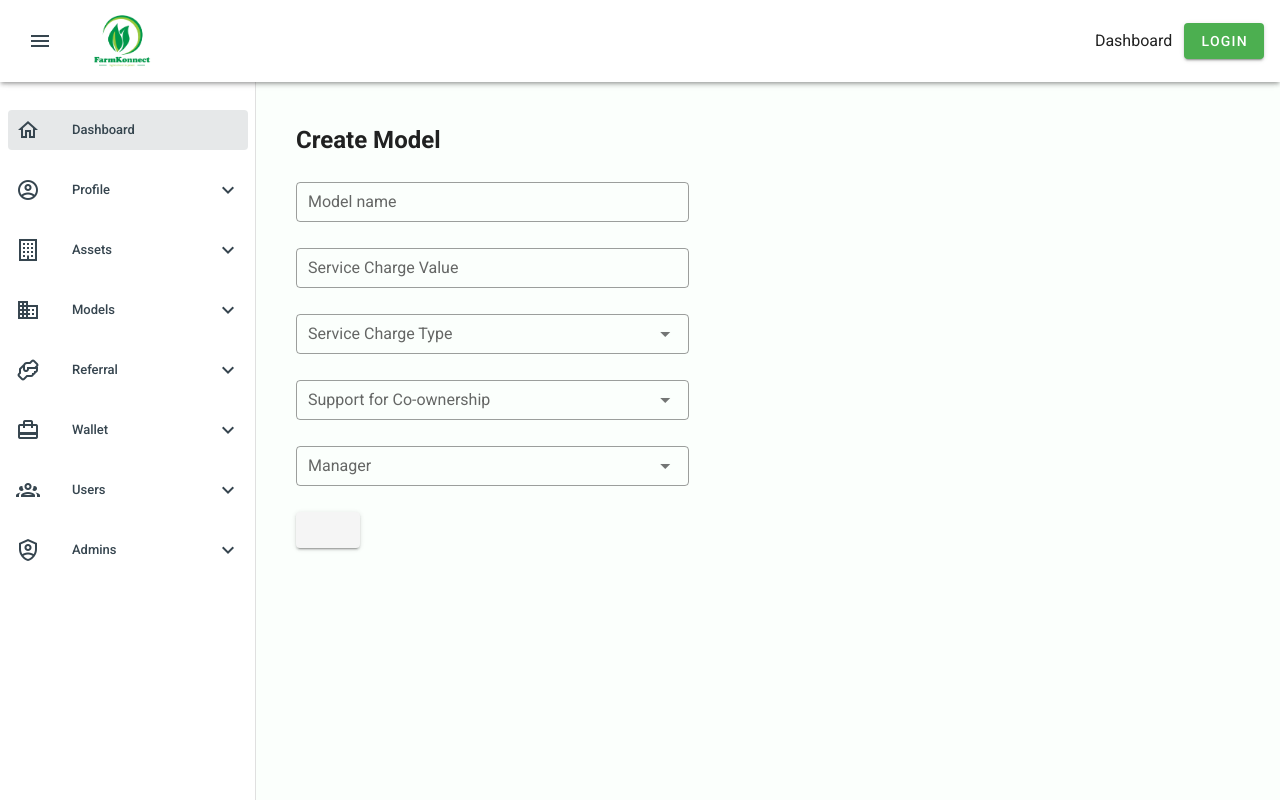
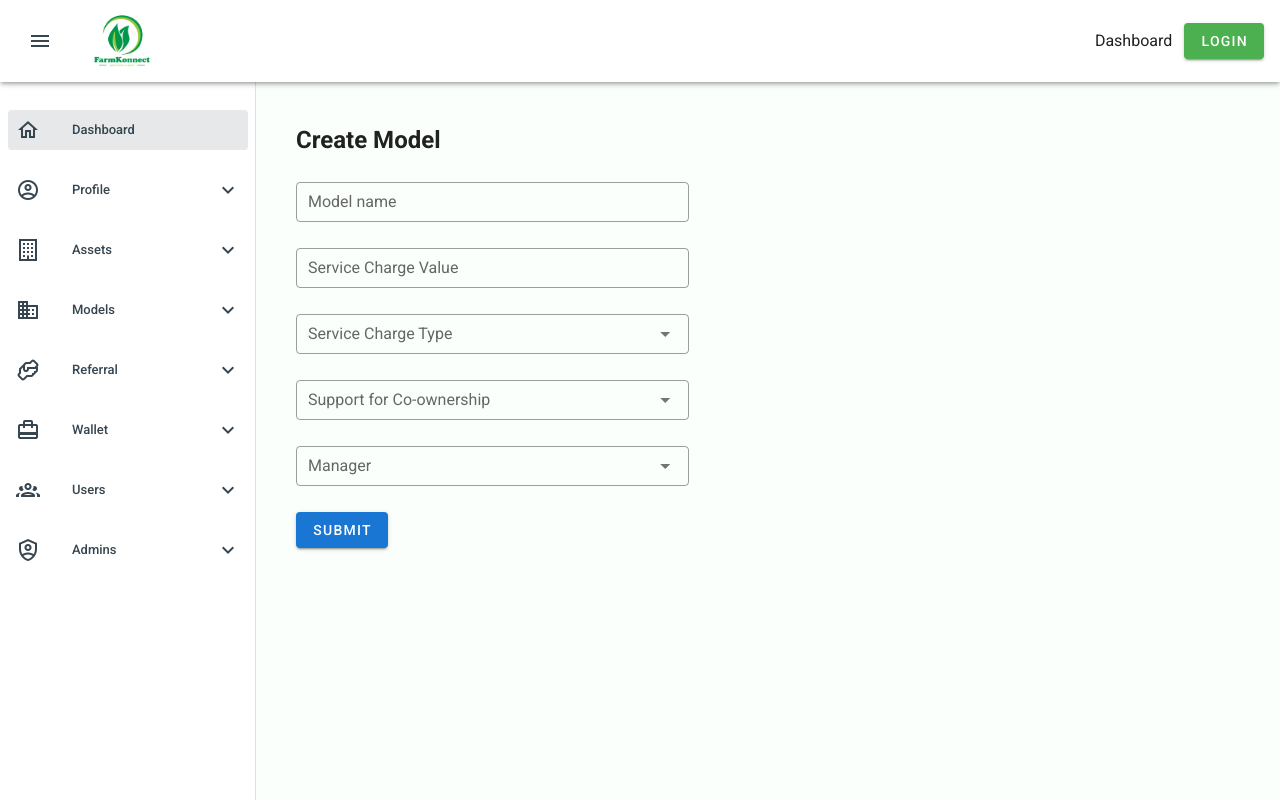
Before and after one commit to damilarekoiki/investmentappfrontend, a Nuxt app: page /admin/create-model in a window 1280 px wide. Built offline with nearby package versions, Linux system fonts and the light colour scheme; what vue-tel-input-vuetify would draw is missing.

Commit message:
Create model submit button

```diff
--- a/layouts/dashboarduser.vue
+++ b/layouts/dashboarduser.vue
@@ -94,7 +94,9 @@
         </v-navigation-drawer>
 
         <v-main class="tw-bg-green-100 tw-bg-opacity-25 tw-h-full">
-            <Nuxt />
+            <main class="tw-p-10">
+                <Nuxt />
+            </main>
         </v-main>
 
     </v-app>
--- a/pages/admin/create-model.vue
+++ b/pages/admin/create-model.vue
@@ -47,8 +47,8 @@
             outlined
           >
           </v-autocomplete>
-          <v-btn>
-
+          <v-btn color="primary">
+              Submit
           </v-btn>
         </div>
       </v-form>
--- a/pages/dashboard/index.vue
+++ b/pages/dashboard/index.vue
@@ -1,7 +1,7 @@
 <template>
-    <main class="tw-p-10">
+    <section>
         Index
-    </main>
+    </section>
 </template>
 
 <script>
```
